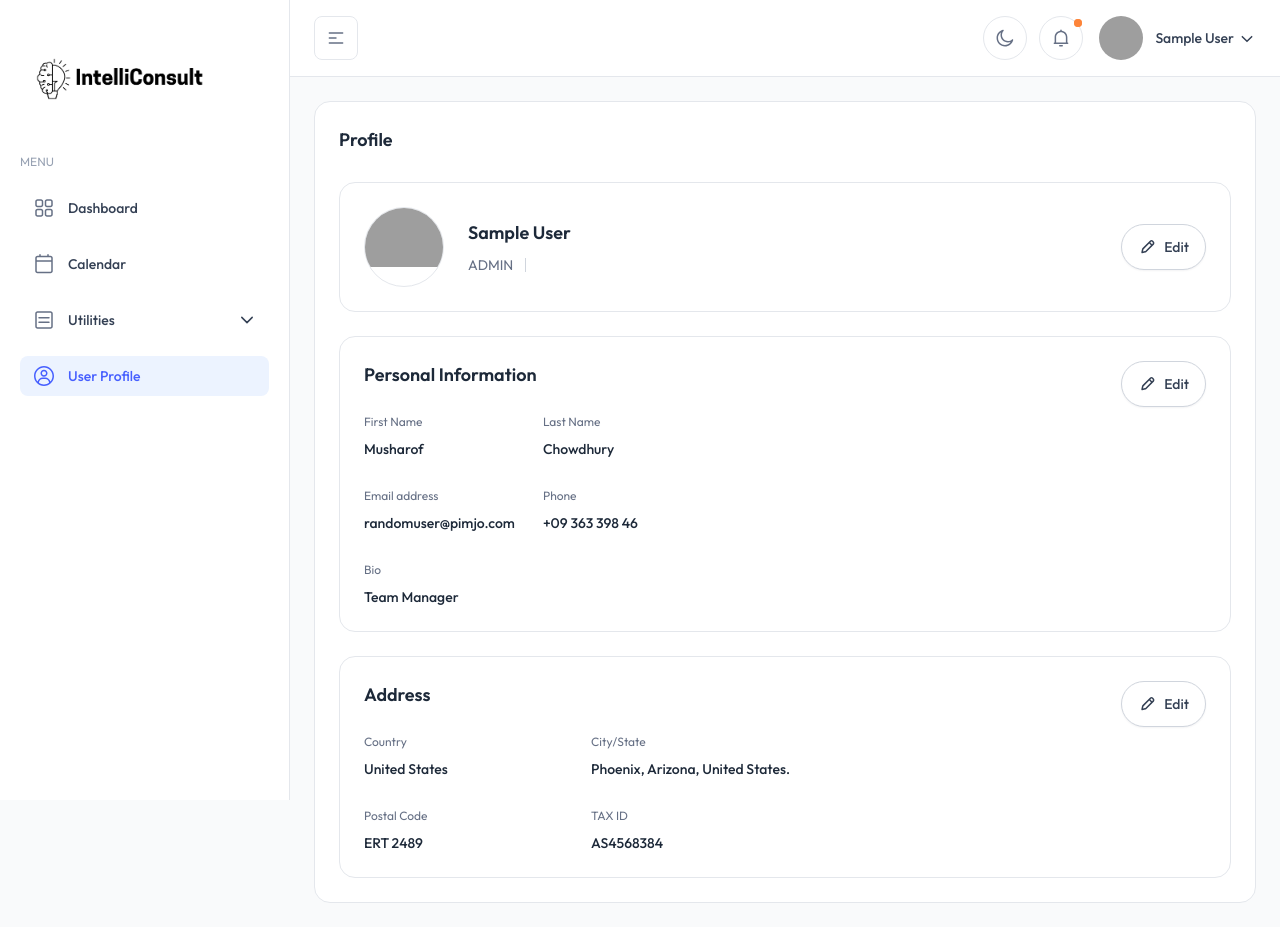
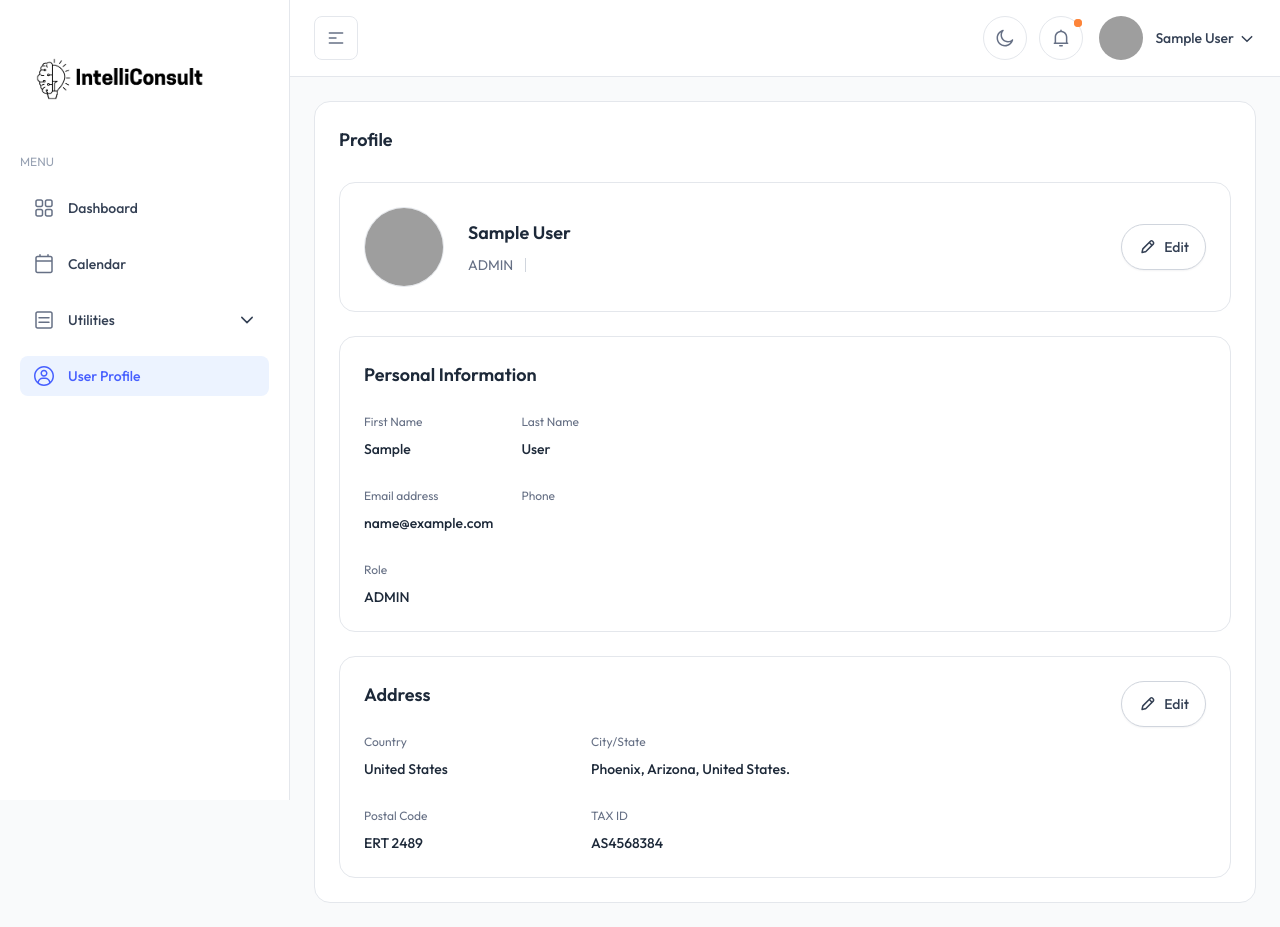
Before and after one commit to mrjayrai/Intelliconsult, a Next.js app in the folder intelliconsult_frontend/: page /profile in a window 1280 px wide. Built offline with nearby package versions, Linux system fonts and the light colour scheme; sample sign-in values are in the browser's storage.

Commit message:
Cleared Profile Page

```diff
--- a/intelliconsult_frontend/src/components/user-profile/UserInfoCard.tsx
+++ b/intelliconsult_frontend/src/components/user-profile/UserInfoCard.tsx
@@ -1,18 +1,22 @@
 "use client";
 import React from "react";
-import { useModal } from "../../hooks/useModal";
-import { Modal } from "../ui/modal";
-import Button from "../ui/button/Button";
-import Input from "../form/input/InputField";
-import Label from "../form/Label";
+// import { useModal } from "../../hooks/useModal";
+// import { Modal } from "../ui/modal";
+// import Button from "../ui/button/Button";
+import { useAuth } from "@/context/AuthContext";
+// import Input from "../form/input/InputField";
+// import Label from "../form/Label";
 
 export default function UserInfoCard() {
-  const { isOpen, openModal, closeModal } = useModal();
-  const handleSave = () => {
-    // Handle save logic here
-    console.log("Saving changes...");
-    closeModal();
-  };
+  // const { isOpen, openModal, closeModal } = useModal();
+  const { authData } = useAuth();
+    if(!authData){
+      return;
+    }
+
+    const { name,role,email,mobileNumber}=authData?.user;
+    const [firstName, lastName] = name.split(" ");
+
   return (
     <div className="p-5 border border-gray-200 rounded-2xl dark:border-gray-800 lg:p-6">
       <div className="flex flex-col gap-6 lg:flex-row lg:items-start lg:justify-between">
@@ -27,7 +31,7 @@ export default function UserInfoCard() {
                 First Name
               </p>
               <p className="text-sm font-medium text-gray-800 dark:text-white/90">
-                Musharof
+                {firstName}
               </p>
             </div>
 
@@ -36,7 +40,7 @@ export default function UserInfoCard() {
                 Last Name
               </p>
               <p className="text-sm font-medium text-gray-800 dark:text-white/90">
-                Chowdhury
+                {lastName}
               </p>
             </div>
 
@@ -45,7 +49,7 @@ export default function UserInfoCard() {
                 Email address
               </p>
               <p className="text-sm font-medium text-gray-800 dark:text-white/90">
-                randomuser@pimjo.com
+                {email}
               </p>
             </div>
 
@@ -54,136 +58,25 @@ export default function UserInfoCard() {
                 Phone
               </p>
               <p className="text-sm font-medium text-gray-800 dark:text-white/90">
-                +09 363 398 46
+                {mobileNumber}
               </p>
             </div>
 
             <div>
               <p className="mb-2 text-xs leading-normal text-gray-500 dark:text-gray-400">
-                Bio
+                Role
               </p>
               <p className="text-sm font-medium text-gray-800 dark:text-white/90">
-                Team Manager
+                {role.toUpperCase()}
               </p>
             </div>
           </div>
         </div>
 
-        <button
-          onClick={openModal}
-          className="flex w-full items-center justify-center gap-2 rounded-full border border-gray-300 bg-white px-4 py-3 text-sm font-medium text-gray-700 shadow-theme-xs hover:bg-gray-50 hover:text-gray-800 dark:border-gray-700 dark:bg-gray-800 dark:text-gray-400 dark:hover:bg-white/[0.03] dark:hover:text-gray-200 lg:inline-flex lg:w-auto"
-        >
-          <svg
-            className="fill-current"
-            width="18"
-            height="18"
-            viewBox="0 0 18 18"
-            fill="none"
-            xmlns="http://www.w3.org/2000/svg"
-          >
-            <path
-              fillRule="evenodd"
-              clipRule="evenodd"
-              d="M15.0911 2.78206C14.2125 1.90338 12.7878 1.90338 11.9092 2.78206L4.57524 10.116C4.26682 10.4244 4.0547 10.8158 3.96468 11.2426L3.31231 14.3352C3.25997 14.5833 3.33653 14.841 3.51583 15.0203C3.69512 15.1996 3.95286 15.2761 4.20096 15.2238L7.29355 14.5714C7.72031 14.4814 8.11172 14.2693 8.42013 13.9609L15.7541 6.62695C16.6327 5.74827 16.6327 4.32365 15.7541 3.44497L15.0911 2.78206ZM12.9698 3.84272C13.2627 3.54982 13.7376 3.54982 14.0305 3.84272L14.6934 4.50563C14.9863 4.79852 14.9863 5.2734 14.6934 5.56629L14.044 6.21573L12.3204 4.49215L12.9698 3.84272ZM11.2597 5.55281L5.6359 11.1766C5.53309 11.2794 5.46238 11.4099 5.43238 11.5522L5.01758 13.5185L6.98394 13.1037C7.1262 13.0737 7.25666 13.003 7.35947 12.9002L12.9833 7.27639L11.2597 5.55281Z"
-              fill=""
-            />
-          </svg>
-          Edit
-        </button>
+
       </div>
 
-      <Modal isOpen={isOpen} onClose={closeModal} className="max-w-[700px] m-4">
-        <div className="no-scrollbar relative w-full max-w-[700px] overflow-y-auto rounded-3xl bg-white p-4 dark:bg-gray-900 lg:p-11">
-          <div className="px-2 pr-14">
-            <h4 className="mb-2 text-2xl font-semibold text-gray-800 dark:text-white/90">
-              Edit Personal Information
-            </h4>
-            <p className="mb-6 text-sm text-gray-500 dark:text-gray-400 lg:mb-7">
-              Update your details to keep your profile up-to-date.
-            </p>
-          </div>
-          <form className="flex flex-col">
-            <div className="custom-scrollbar h-[450px] overflow-y-auto px-2 pb-3">
-              <div>
-                <h5 className="mb-5 text-lg font-medium text-gray-800 dark:text-white/90 lg:mb-6">
-                  Social Links
-                </h5>
 
-                <div className="grid grid-cols-1 gap-x-6 gap-y-5 lg:grid-cols-2">
-                  <div>
-                    <Label>Facebook</Label>
-                    <Input
-                      type="text"
-                      defaultValue="https://www.facebook.com/PimjoHQ"
-                    />
-                  </div>
-
-                  <div>
-                    <Label>X.com</Label>
-                    <Input type="text" defaultValue="https://x.com/PimjoHQ" />
-                  </div>
-
-                  <div>
-                    <Label>Linkedin</Label>
-                    <Input
-                      type="text"
-                      defaultValue="https://www.linkedin.com/company/pimjo"
-                    />
-                  </div>
-
-                  <div>
-                    <Label>Instagram</Label>
-                    <Input
-                      type="text"
-                      defaultValue="https://instagram.com/PimjoHQ"
-                    />
-                  </div>
-                </div>
-              </div>
-              <div className="mt-7">
-                <h5 className="mb-5 text-lg font-medium text-gray-800 dark:text-white/90 lg:mb-6">
-                  Personal Information
-                </h5>
-
-                <div className="grid grid-cols-1 gap-x-6 gap-y-5 lg:grid-cols-2">
-                  <div className="col-span-2 lg:col-span-1">
-                    <Label>First Name</Label>
-                    <Input type="text" defaultValue="Musharof" />
-                  </div>
-
-                  <div className="col-span-2 lg:col-span-1">
-                    <Label>Last Name</Label>
-                    <Input type="text" defaultValue="Chowdhury" />
-                  </div>
-
-                  <div className="col-span-2 lg:col-span-1">
-                    <Label>Email Address</Label>
-                    <Input type="text" defaultValue="randomuser@pimjo.com" />
-                  </div>
-
-                  <div className="col-span-2 lg:col-span-1">
-                    <Label>Phone</Label>
-                    <Input type="text" defaultValue="+09 363 398 46" />
-                  </div>
-
-                  <div className="col-span-2">
-                    <Label>Bio</Label>
-                    <Input type="text" defaultValue="Team Manager" />
-                  </div>
-                </div>
-              </div>
-            </div>
-            <div className="flex items-center gap-3 px-2 mt-6 lg:justify-end">
-              <Button size="sm" variant="outline" onClick={closeModal}>
-                Close
-              </Button>
-              <Button size="sm" onClick={handleSave}>
-                Save Changes
-              </Button>
-            </div>
-          </form>
-        </div>
-      </Modal>
     </div>
   );
 }
--- a/intelliconsult_frontend/src/components/user-profile/UserMetaCard.tsx
+++ b/intelliconsult_frontend/src/components/user-profile/UserMetaCard.tsx
@@ -30,14 +30,24 @@ export default function UserMetaCard() {
       <div className="p-5 border border-gray-200 rounded-2xl dark:border-gray-800 lg:p-6">
         <div className="flex flex-col gap-5 xl:flex-row xl:items-center xl:justify-between">
           <div className="flex flex-col items-center w-full gap-6 xl:flex-row">
-            <div className="w-20 h-20 overflow-hidden border border-gray-200 rounded-full dark:border-gray-800">
+            {/* <div className="w-20 h-20 overflow-hidden border border-gray-200 rounded-full dark:border-gray-800">
               <Image
                 width={80}
                 height={80}
                 src={(imagePath + imageUrl).replace(/\\/g, "/")}
                 alt="user"
               />
-            </div>
+            </div> */}
+            <div className="w-20 h-20 overflow-hidden border border-gray-200 rounded-full dark:border-gray-800">
+  <Image
+    width={80}
+    height={80}
+    src={(imagePath + imageUrl).replace(/\\/g, "/")}
+    alt="user"
+    className="w-full h-full object-cover"
+  />
+</div>
+
             <div className="order-3 xl:order-2">
               <h4 className="mb-2 text-lg font-semibold text-center text-gray-800 dark:text-white/90 xl:text-left">
                 {name}
```
Also changed, not shown: 1 other file (tests, documents, lock files or other folders).
